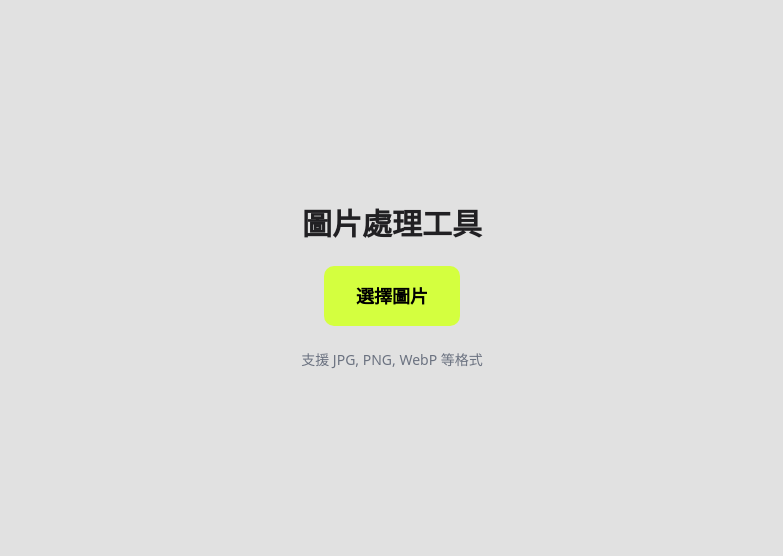
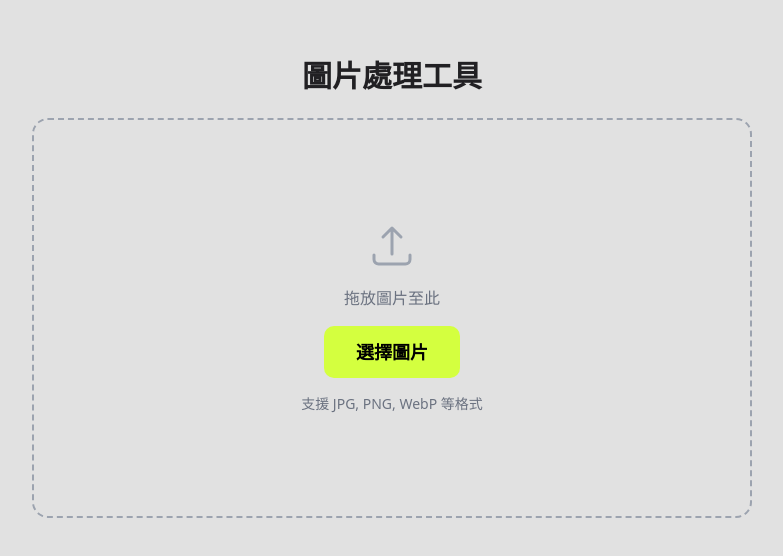
Before and after one commit to MiipisSus/Img_converter, a React app in the folder frontend/: page / in a window 1280 px wide. Shown: the part 112-668 px from the top of the page, without its empty margins (248-1031 px from the left). Built offline with nearby package versions, Linux system fonts and the light colour scheme; the HTML template or start-up script is replaced by a standard one.

Commit message:
feat: Implement file processing and drag-and-drop functionality for image uploads

```diff
--- a/frontend/src/App.tsx
+++ b/frontend/src/App.tsx
@@ -144,10 +144,9 @@ function App() {
   } | null>(null);
   const [cropViewState, setCropViewState] = useState({ scale: 1, rotate: 0 });
 
-  const handleFileChange = useCallback(
-    (e: React.ChangeEvent<HTMLInputElement>) => {
-      const file = e.target.files?.[0];
-      if (!file) return;
+  // 共用：處理圖片檔案（供 file input 與拖放共用）
+  const processFile = useCallback((file: File) => {
+    if (!file.type.startsWith("image/")) return;
 
     const reader = new FileReader();
     reader.onload = (event) => {
@@ -185,7 +184,6 @@ function App() {
           containerHeight,
         };
 
-          // 初始裁切後尺寸
         const croppedSize = getCroppedOriginalSize(
           initialState,
           initialImageInfo,
@@ -210,8 +208,54 @@ function App() {
       imageRef.current = img;
     };
     reader.readAsDataURL(file);
+  }, []);
+
+  const handleFileChange = useCallback(
+    (e: React.ChangeEvent<HTMLInputElement>) => {
+      const file = e.target.files?.[0];
+      if (file) processFile(file);
     },
-    [],
+    [processFile],
+  );
+
+  // 拖放狀態
+  const [isDragOver, setIsDragOver] = useState(false);
+  const dragCounterRef = useRef(0);
+
+  const handleDragEnter = useCallback((e: React.DragEvent) => {
+    e.preventDefault();
+    e.stopPropagation();
+    dragCounterRef.current++;
+    if (e.dataTransfer.types.includes("Files")) {
+      setIsDragOver(true);
+    }
+  }, []);
+
+  const handleDragLeave = useCallback((e: React.DragEvent) => {
+    e.preventDefault();
+    e.stopPropagation();
+    dragCounterRef.current--;
+    if (dragCounterRef.current === 0) {
+      setIsDragOver(false);
+    }
+  }, []);
+
+  const handleDragOver = useCallback((e: React.DragEvent) => {
+    e.preventDefault();
+    e.stopPropagation();
+  }, []);
+
+  const handleDrop = useCallback(
+    (e: React.DragEvent) => {
+      e.preventDefault();
+      e.stopPropagation();
+      setIsDragOver(false);
+      dragCounterRef.current = 0;
+
+      const file = e.dataTransfer.files?.[0];
+      if (file) processFile(file);
+    },
+    [processFile],
   );
 
   // 接收編輯器狀態更新 (裁切模式下，動態更新 resize 目標以匹配裁切框比例)
@@ -915,9 +959,38 @@ function App() {
           <h1 className="text-3xl font-bold text-sidebar">圖片處理工具</h1>
           <label
             htmlFor="image-upload"
-            className="px-8 py-4 bg-highlight text-black font-bold rounded-[10px] cursor-pointer transition-all btn-highlight hover:brightness-110 text-lg"
-          >
+            className="relative flex flex-col items-center cursor-pointer"
+            onDragEnter={handleDragEnter}
+            onDragLeave={handleDragLeave}
+            onDragOver={handleDragOver}
+            onDrop={handleDrop}
+          >
+            {/* 拖放區域 + 按鈕整合 */}
+            <div
+              className={`w-[60vw] min-w-[320px] max-w-[720px] h-[50vh] min-h-[200px] max-h-[400px] rounded-2xl border-2 border-dashed flex flex-col items-center justify-center gap-4 transition-all ${
+                isDragOver
+                  ? "border-highlight bg-highlight/10 scale-[1.02]"
+                  : "border-gray-400 hover:border-highlight/60"
+              }`}
+            >
+              <svg
+                className={`w-12 h-12 transition-colors ${isDragOver ? "text-highlight" : "text-gray-400"}`}
+                fill="none"
+                viewBox="0 0 24 24"
+                stroke="currentColor"
+                strokeWidth={1.5}
+              >
+                <path strokeLinecap="round" strokeLinejoin="round" d="M3 16.5v2.25A2.25 2.25 0 0 0 5.25 21h13.5A2.25 2.25 0 0 0 21 18.75V16.5m-13.5-9L12 3m0 0 4.5 4.5M12 3v13" />
+              </svg>
+              <span className={`text-base transition-colors ${isDragOver ? "text-highlight font-semibold" : "text-gray-500"}`}>
+                {isDragOver ? "放開以上傳" : "拖放圖片至此"}
+              </span>
+              {/* 選擇圖片按鈕 */}
+              <div className="px-8 py-3 bg-highlight text-black font-bold rounded-[10px] transition-all btn-highlight hover:brightness-110 text-lg">
                 選擇圖片
+              </div>
+              <p className="text-sm text-gray-500">支援 JPG, PNG, WebP 等格式</p>
+            </div>
           </label>
           <input
             id="image-upload"
@@ -926,7 +999,6 @@ function App() {
             onChange={handleFileChange}
             className="hidden"
           />
-          <p className="text-sm text-gray-500">支援 JPG, PNG, WebP 等格式</p>
         </div>
       </div>
     );
```
Lines whose indentation alone changed are shown as unchanged.
